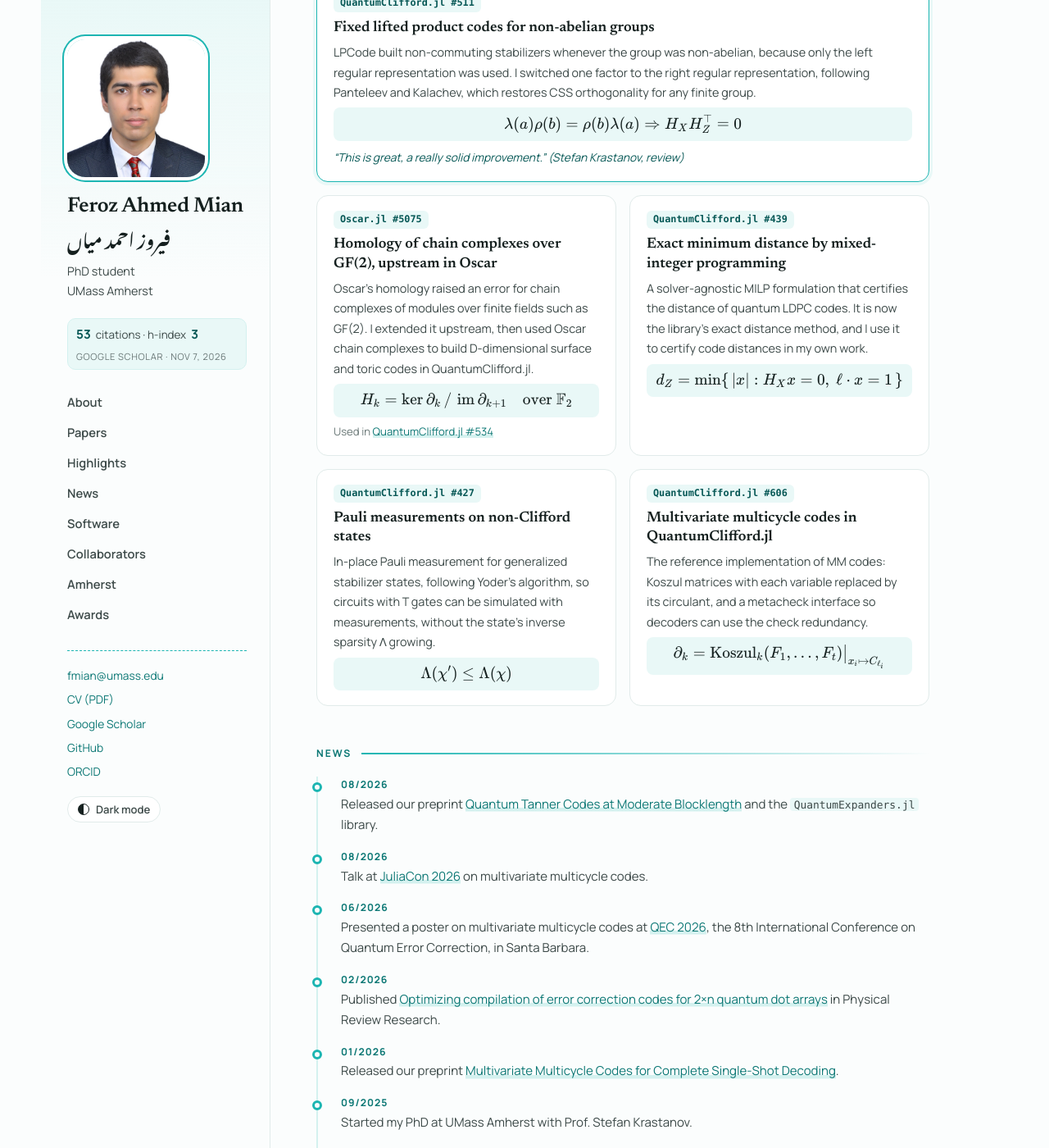
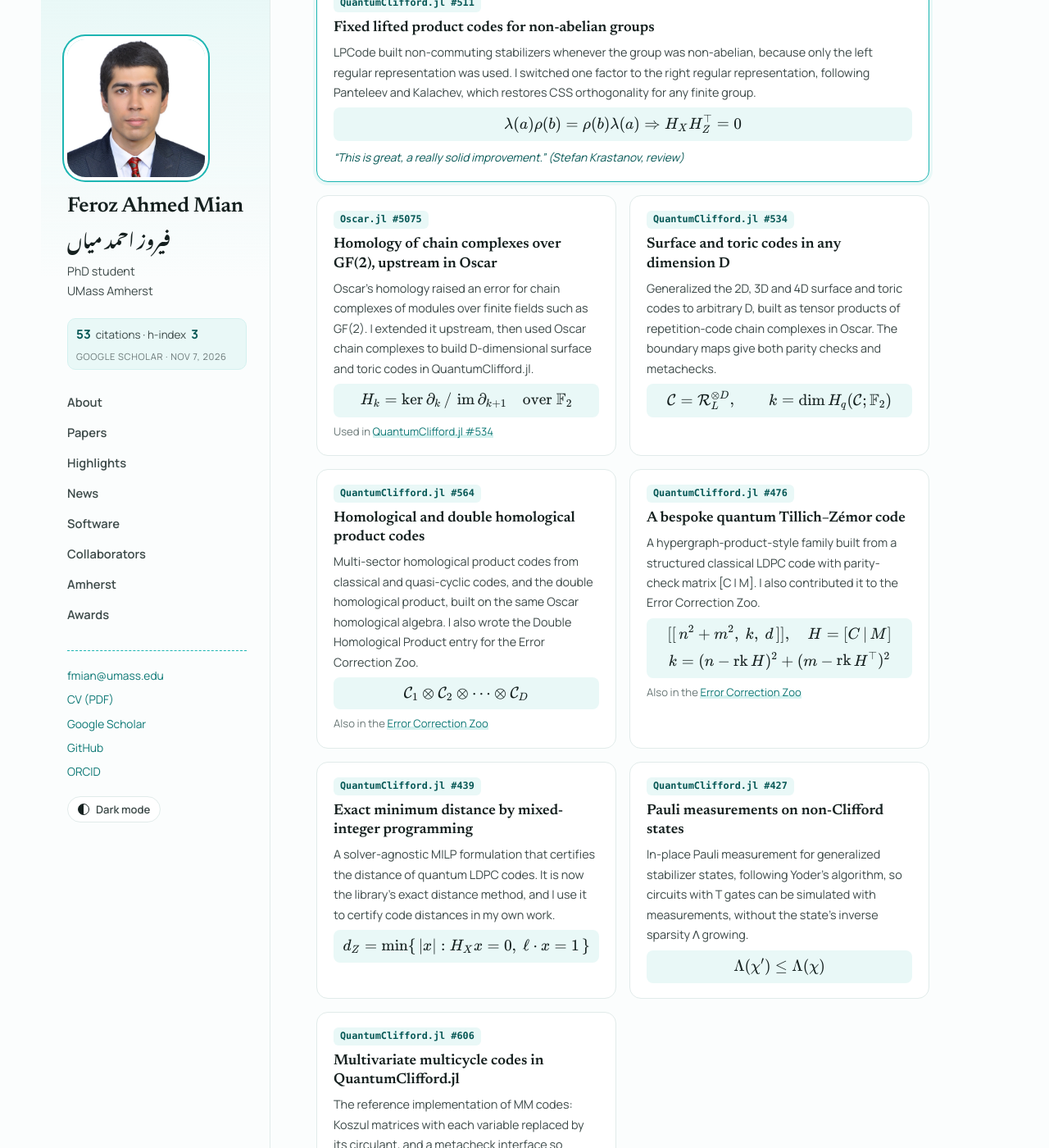
Before and after one commit to Fe-r-oz/Fe-r-oz.github.io, a Jekyll site: the page built from _pages/about.html, in a window 1280 px wide and 1400 px high, scrolled down 2160 px. Shown: the whole window at 82% size. Built offline with Jekyll 4.4.1, drawn with Linux system fonts in a browser that asks for light colours; some web fonts are replaced.

Commit message:
Highlights: D-dim codes, homological products, Tillich-Zemor

```diff
--- a/_data/research.yml
+++ b/_data/research.yml
@@ -131,6 +131,26 @@ highlights:
     text: "Oscar's homology raised an error for chain complexes of modules over finite fields such as GF(2). I extended it upstream, then used Oscar chain complexes to build D-dimensional surface and toric codes in QuantumClifford.jl."
     math: '$$H_k=\ker\partial_k\,/\,\operatorname{im}\partial_{k+1}\quad\text{over }\mathbb{F}_2$$'
     also: '<a href="https://github.com/QuantumSavory/QuantumClifford.jl/pull/534">QuantumClifford.jl #534</a>'
+  - title: "Surface and toric codes in any dimension D"
+    repo: "QuantumClifford.jl"
+    pr: 534
+    url: https://github.com/QuantumSavory/QuantumClifford.jl/pull/534
+    text: "Generalized the 2D, 3D and 4D surface and toric codes to arbitrary D, built as tensor products of repetition-code chain complexes in Oscar. The boundary maps give both parity checks and metachecks."
+    math: '$$\mathcal{C}=\mathcal{R}_L^{\otimes D},\qquad k=\dim H_q(\mathcal{C};\mathbb{F}_2)$$'
+  - title: "Homological and double homological product codes"
+    repo: "QuantumClifford.jl"
+    pr: 564
+    url: https://github.com/QuantumSavory/QuantumClifford.jl/pull/564
+    text: "Multi-sector homological product codes from classical and quasi-cyclic codes, and the double homological product, built on the same Oscar homological algebra. I also wrote the Double Homological Product entry for the Error Correction Zoo."
+    math: '$$\mathcal{C}_1\otimes\mathcal{C}_2\otimes\cdots\otimes\mathcal{C}_D$$'
+    also: '<a href="https://github.com/errorcorrectionzoo/eczoo_data/pull/367">Error Correction Zoo</a>'
+  - title: "A bespoke quantum Tillich–Zémor code"
+    repo: "QuantumClifford.jl"
+    pr: 476
+    url: https://github.com/QuantumSavory/QuantumClifford.jl/pull/476
+    text: "A hypergraph-product-style family built from a structured classical LDPC code with parity-check matrix [C | M]. I also contributed it to the Error Correction Zoo."
+    math: '$$[[\,n^2+m^2,\ k,\ d\,]],\quad H=[C\,|\,M]$$ $$k=(n-\operatorname{rk}H)^2+(m-\operatorname{rk}H^{\top})^2$$'
+    also: '<a href="https://github.com/errorcorrectionzoo/eczoo_data/pull/366">Error Correction Zoo</a>'
   - title: "Exact minimum distance by mixed-integer programming"
     repo: "QuantumClifford.jl"
     pr: 439
--- a/_pages/about.html
+++ b/_pages/about.html
@@ -58,7 +58,7 @@ redirect_from:
       <p class="hl__text">{{ h.text }}</p>
       <div class="hl__math">{{ h.math }}</div>
       {% if h.quote %}<p class="hl__quote">{{ h.quote }}</p>{% endif %}
-      {% if h.also %}<p class="hl__also">Used in {{ h.also }}</p>{% endif %}
+      {% if h.also %}<p class="hl__also">{% if h.also contains "eczoo" %}Also in the {{ h.also }}{% else %}Used in {{ h.also }}{% endif %}</p>{% endif %}
     </article>
     {% endfor %}
   </div>
```
